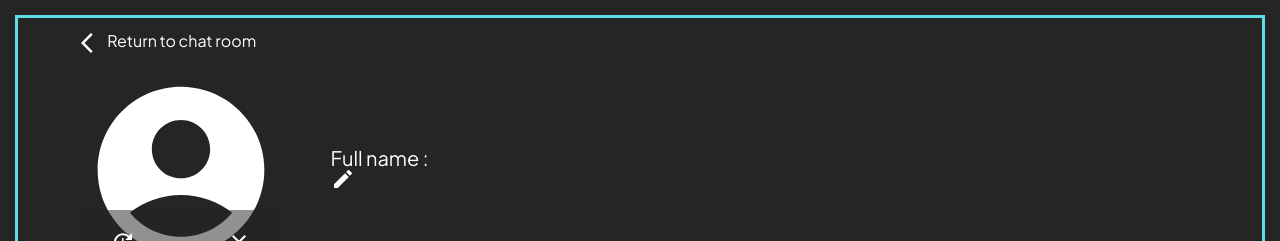
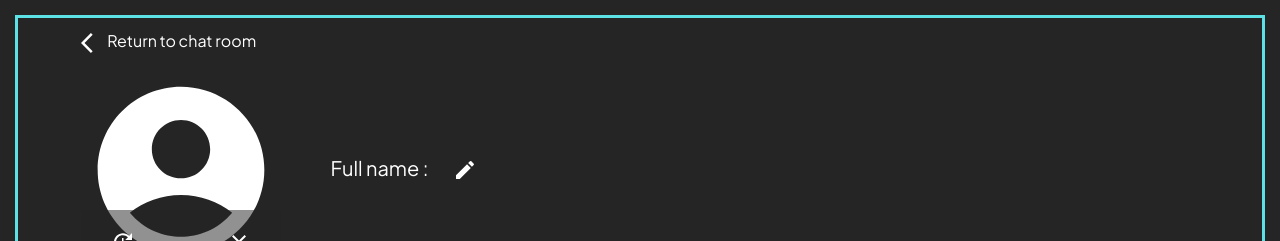
Before and after one commit to KevinTran3011/chat_application, a React (Vite) app: page /1/settings in a window 1280 px wide. Shown: the top 241 px of the page. Built offline with nearby package versions, Linux system fonts and the light colour scheme.

Commit message:
added the change userName function

```diff
--- a/src/chat-application.scss/main.css
+++ b/src/chat-application.scss/main.css
@@ -7,8 +7,7 @@ body {
   letter-spacing: 0.4;
 }
 
-.title,
-.title--form {
+.title, .title--form {
   font-size: 24px;
   font-weight: 600;
 }
@@ -16,8 +15,7 @@ body {
   align-self: flex-start;
 }
 
-.links_text,
-.links_text--room {
+.links_text, .links_text--room {
   font-size: 16px;
   color: #47ace4;
 }
@@ -30,8 +28,7 @@ body {
   font-weight: 600;
 }
 
-.input_Form,
-.input_Form--header {
+.input_Form, .input_Form--header {
   font-size: 21px;
   font-weight: 600;
 }
@@ -112,7 +109,7 @@ body {
   font-weight: 600;
 }
 .chatWindow--empty .chatWindow--empty_text {
-  line-height: 1.5;
+  spacing: 1.5;
 }
 
 .chatWindow_input {
@@ -167,11 +164,7 @@ body {
   background: #47ace4;
 }
 
-.message_container,
-.message_container--receiver,
-.message_container--receiver_text,
-.message_container--sender,
-.message_container--sender_text {
+.message_container, .message_container--receiver, .message_container--receiver_text, .message_container--sender, .message_container--sender_text {
   display: flex;
   align-items: center;
   color: #fff;
@@ -179,8 +172,7 @@ body {
   margin-bottom: 10px;
   gap: 10px;
 }
-.message_container--sender,
-.message_container--sender_text {
+.message_container--sender, .message_container--sender_text {
   align-self: flex-end;
   border-radius: 15px;
   padding: 10px;
@@ -190,8 +182,7 @@ body {
   background-color: #5ce1e6;
   border: 3px solid #fff;
 }
-.message_container--receiver,
-.message_container--receiver_text {
+.message_container--receiver, .message_container--receiver_text {
   align-self: flex-start;
   border-radius: 15px;
   padding: 10px;
@@ -431,9 +422,7 @@ body {
   align-self: center;
 }
 
-.rightSideBar_contents,
-.rightSideBar_contents--search,
-.rightSideBar_contents--settings {
+.rightSideBar_contents, .rightSideBar_contents--search, .rightSideBar_contents--settings {
   display: flex;
   align-items: center;
   flex-direction: column;
@@ -462,6 +451,18 @@ body {
   gap: 50px;
   flex-direction: row;
   margin-bottom: 25px;
+}
+.settings_container .settings_information--name {
+  width: 100%;
+  display: flex;
+  flex-direction: row;
+  gap: 25px;
+}
+.settings_container .settings_information--name--input {
+  width: 80%;
+  padding: 5px;
+  border: 5px solid #5ce1e6;
+  margin-bottom: 10px;
 }
 .settings_container .settings_information--avatar {
   position: relative;
@@ -496,4 +497,4 @@ body {
 }
 .settings_container .settings_form .settings_body--language {
   gap: 15px;
-} /*# sourceMappingURL=main.css.map */
+}/*# sourceMappingURL=main.css.map */
--- a/src/chat-application.scss/section/_settings.scss
+++ b/src/chat-application.scss/section/_settings.scss
@@ -23,6 +23,20 @@
     gap: 50px;
     flex-direction: row;
     margin-bottom: 25px;
+
+    &--name {
+      width: 100%;
+      display: flex;
+      flex-direction: row;
+      gap: 25px;
+
+      &--input {
+        width: 80%;
+        padding: 5px;
+        border: 5px solid $box_outline;
+        margin-bottom: 10px;
+      }
+    }
 
     &--avatar {
       position: relative;
--- a/src/chat-application.scss/section/index.css
+++ b/src/chat-application.scss/section/index.css
@@ -258,6 +258,18 @@ body {
   flex-direction: row;
   margin-bottom: 25px;
 }
+.settings_container .settings_information--name {
+  width: 100%;
+  display: flex;
+  flex-direction: row;
+  gap: 25px;
+}
+.settings_container .settings_information--name--input {
+  width: 80%;
+  padding: 5px;
+  border: 5px solid #5ce1e6;
+  margin-bottom: 10px;
+}
 .settings_container .settings_information--avatar {
   position: relative;
 }
--- a/src/components/settings/settings.component.jsx
+++ b/src/components/settings/settings.component.jsx
@@ -3,7 +3,7 @@ import LanguageIcon from "@mui/icons-material/Language";
 import ArrowBackIosIcon from "@mui/icons-material/ArrowBackIos";
 import EditIcon from "@mui/icons-material/Edit";
 import { useSelector } from "react-redux";
-
+import { useState } from "react";
 import AccountCircleIcon from "@mui/icons-material/AccountCircle";
 import {
   getStorage,
@@ -21,6 +21,7 @@ import {
   deleteUserAvatar,
   updateUserName,
 } from "../../redux/slice/userSlice";
+import InputComponent from "../Input/input.component";
 import UpdateIcon from "@mui/icons-material/Update";
 import ClearIcon from "@mui/icons-material/Clear";
 import Swal from "sweetalert2";
@@ -29,6 +30,8 @@ import "../../chat-application.scss/main.css";
 const Settings = () => {
   const targetUserId = useSelector((state) => state.targetUser.targetUserId);
   const userData = useSelector((state) => state.user.user);
+  const [newUserName, setNewUserName] = useState("");
+  const [isEditingUserName, setIsEditingUserName] = useState(false);
   const dispatch = useDispatch();
   const storage = getStorage();
 
@@ -95,12 +98,16 @@ const Settings = () => {
   };
 
   const handleChangeUserName = () => {
-    const currentUserName = userData?.userName;
-    const newUserName = prompt("Enter new username", currentUserName);
-    if (newUserName) {
+    setIsEditingUserName(true);
+  };
+
+  const handleUserNameSubmit = (e) => {
+    if (e.key === "Enter" && newUserName) {
       const userDoc = doc(db, "users", userData?.uid);
       setDoc(userDoc, { userName: newUserName }, { merge: true });
       dispatch(updateUserName(newUserName));
+      console.log("successfully edited the userName to", newUserName);
+      setIsEditingUserName(false);
     }
   };
 
@@ -155,7 +162,20 @@ const Settings = () => {
             </div>
 
             <div className="settings_information--name">
-              <div className="header">Full name : {userData?.userName}</div>
+              <div className="header">
+                Full name :
+                {isEditingUserName ? (
+                  <InputComponent
+                    className="settings_information--name--input"
+                    value={newUserName}
+                    onChange={(e) => setNewUserName(e.target.value)}
+                    onKeyDown={handleUserNameSubmit}
+                    placeholder="Enter the new user name"
+                  />
+                ) : (
+                  userData?.userName
+                )}
+              </div>
               <span
                 className="edit_icon"
                 onClick={() => {
```
Also changed, not shown: 2 other files (tests, documents, lock files or other folders).
